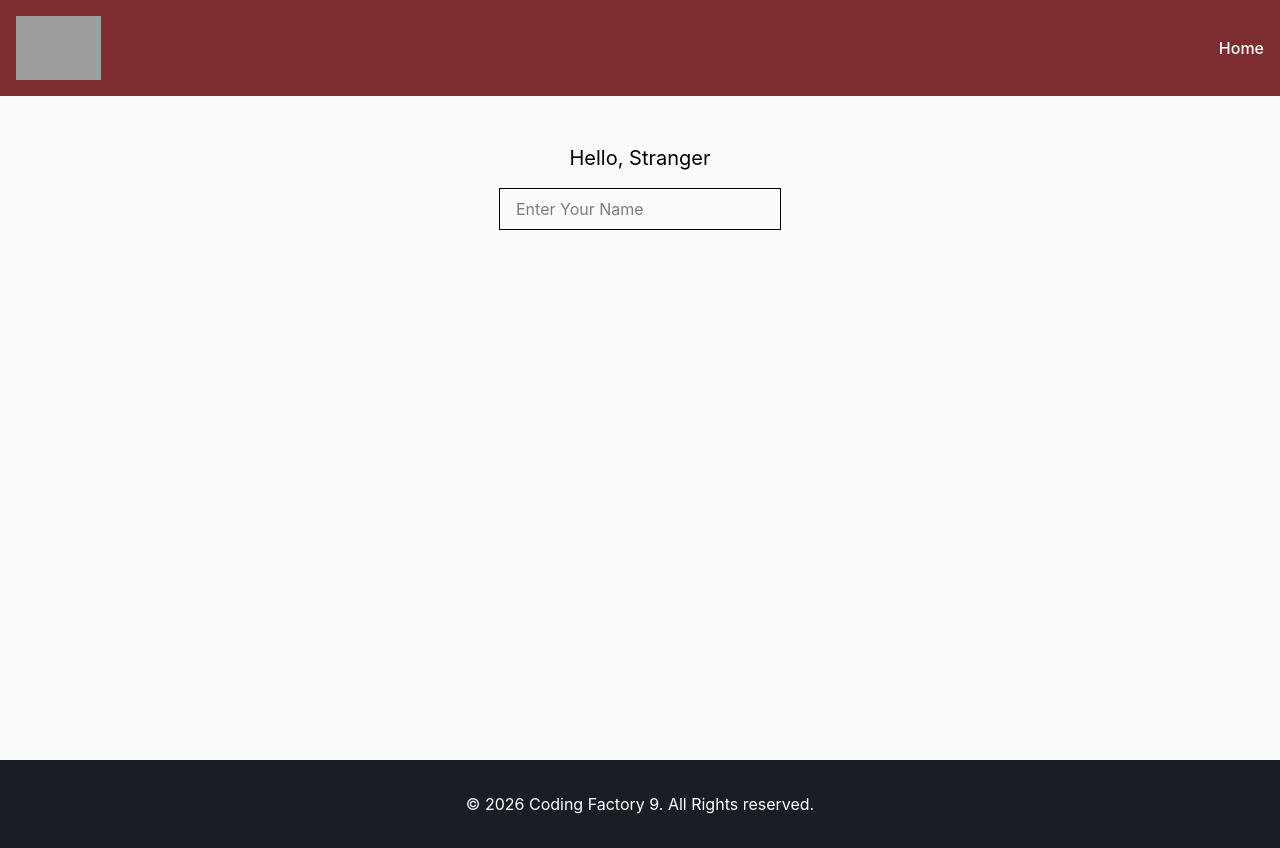
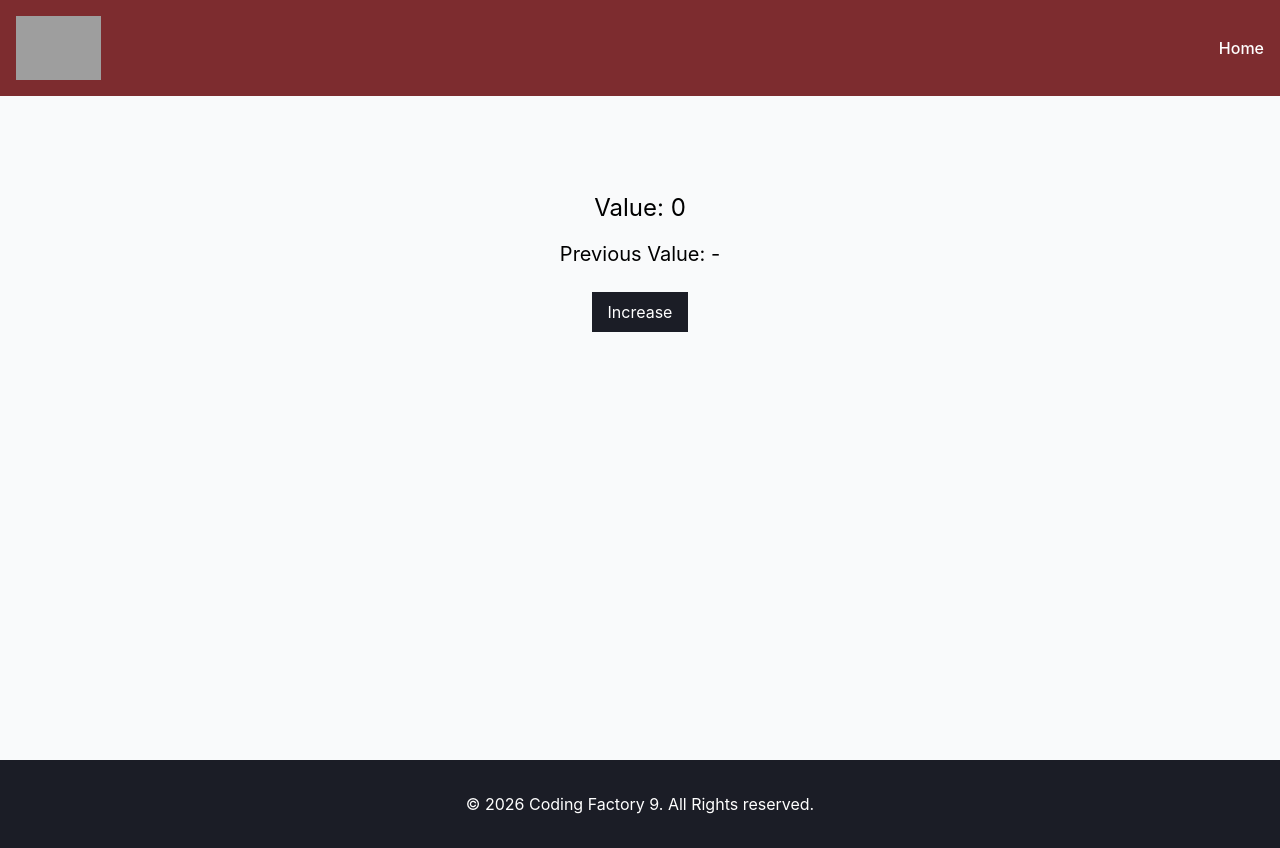
Before and after one commit to CDalianis/cf9-react-app, a React (Vite) app: page / in a window 1280 px wide. Built offline with nearby package versions, Linux system fonts and the light colour scheme; grey boxes are pictures that could not be loaded.

Commit message:
chore: importing new components in main App

```diff
--- a/src/App.tsx
+++ b/src/App.tsx
@@ -7,7 +7,12 @@ import Layout from "./components/Layout.tsx";
 // import NameChanger from "./components/LessonFive/NameChanger.tsx";
 // import CounterWithCustomHook from "./components/LessonFive/CounterWithCustomHook.tsx";
 // import {useEffect} from "react";
-import NameChangerWithTitle from "./components/LessonFive/NameChangerWithTitle.tsx";
+// import NameChangerWithTitle from "./components/LessonFive/NameChangerWithTitle.tsx";
+// import AutoRedirect from "./components/LessonSix/AutoRedirect.tsx";
+// import AutoRedirectAdvanced from "./components/LessonSix/AutoRedirectAdvanced.tsx";
+// import WindowSize from "./components/LessonSix/WindowSize.tsx";
+// import FocusInput from "./components/LessonSix/FocusInput.tsx";
+import PreviousValue from "./components/LessonSix/PreviousValue.tsx";
 // import Counter from "./components/LessonFour/Counter.tsx";
 // import ClassCounter from "./components/LessonFour/ClassCounter.tsx";
 // import {useState} from "react";
@@ -95,11 +100,21 @@ function App() {
             {/*</Layout>*/}
 
             {/*LESSON FIVE*/}
+            {/*<Layout addClasses="bg-gray-50">*/}
+            {/*  /!*<NameChanger/>*!/*/}
+            {/*  /!*<CounterWithCustomHook/>*!/*/}
+            {/*  <NameChangerWithTitle />*/}
+            {/*</Layout>*/}
+
+            {/*  LESSON SIX  */}
             <Layout addClasses="bg-gray-50">
-                {/*<NameChanger/>*/}
-                {/*<CounterWithCustomHook/>*/}
-                <NameChangerWithTitle />
+                {/*<AutoRedirect />*/}
+                {/*<AutoRedirectAdvanced />*/}
+                {/*<WindowSize/>*/}
+                {/*<FocusInput />*/}
+                <PreviousValue/>
             </Layout>
+
         </>
     )
 }
```
